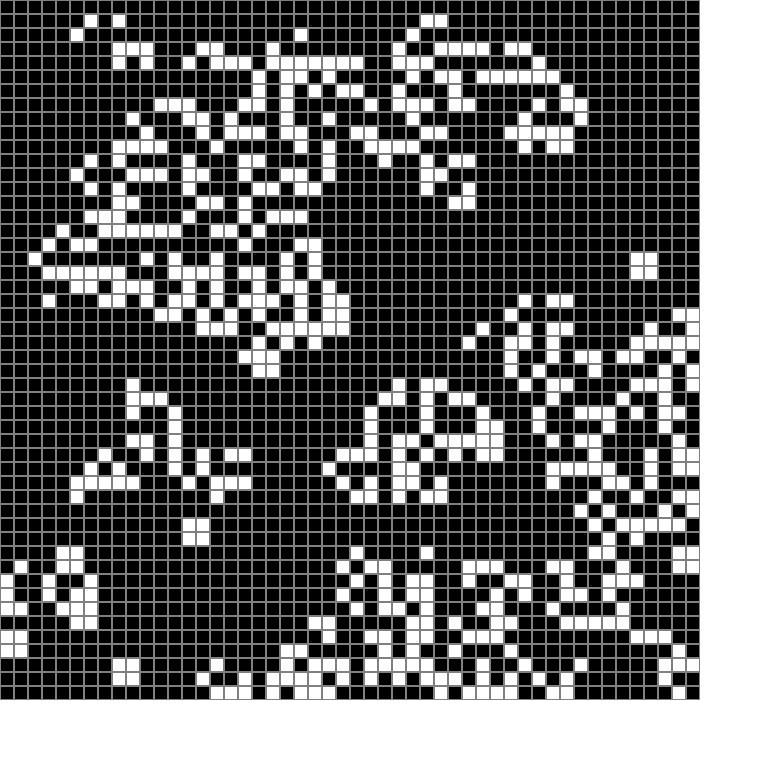
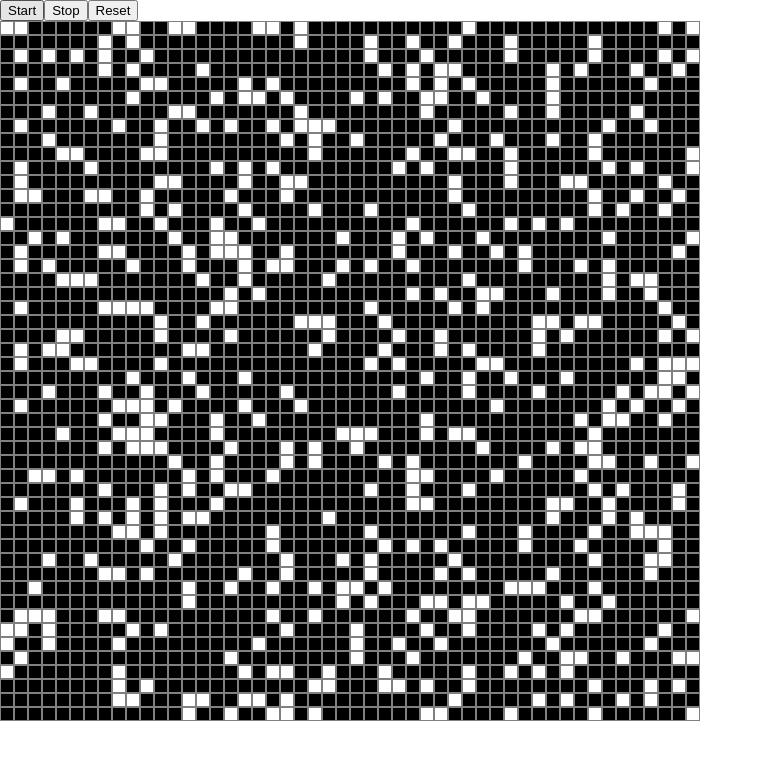
Before and after one commit to tkoar/cureatr-conway-gol, a React (Create React App) app: page / in a window 1280 px wide. Shown: the top 760 px of the page, without its empty margins (0-763 px from the left). Built offline with nearby package versions, Linux system fonts and the light colour scheme.

Commit message:
added start, stop, reset functionality

```diff
--- a/src/App.js
+++ b/src/App.js
@@ -2,10 +2,11 @@ import React, { Component } from 'react';
 import Board from './containers/Board'
 
 class App extends Component {
+
   render() {
     return (
       <div className="App">
-        <Board />
+        <Board {...this.state} press_play={this.press_play} press_pause={this.press_pause} press_reset={this.press_reset}/>
       </div>
     );
   }
--- a/src/containers/Board.js
+++ b/src/containers/Board.js
@@ -47,16 +47,7 @@ export default class Board extends Component {
   makeBoardMatrix = () => this.makeRows()
 
   componentDidMount() {
-    this.setState({board: this.makeBoardMatrix()}, () => this.startInterval())
-  }
-
-  startInterval = () => {
-    this.setState({interval: setInterval(() => this.checkBoard(), 1000)})
-  }
-
-  stopInterval = () => {
-    clearInterval(this.state.interval)
-    this.setState({interval: null})
+    this.setState({board: this.makeBoardMatrix()})
   }
 
   checkTop(x, y) {
@@ -161,11 +152,35 @@ export default class Board extends Component {
     this.setState({board: new_board})
   }
 
+  startInterval = () => this.setState({interval: setInterval(() => this.checkBoard(), 1000)})
+
+  stopInterval = () => {
+    clearInterval(this.state.interval)
+    this.setState({interval: null})
+  }
+
+  resetGame = () => {
+    clearInterval(this.state.interval)
+    this.setState({board: this.makeBoardMatrix(), interval: null})
+  }
+
+  makeStartStopResetButtons = () => {
+    return (
+      <div>
+        <button onClick={this.startInterval}>{"Start"}</button>
+        <button onClick={this.stopInterval}>{"Stop"}</button>
+        <button onClick={this.resetGame}>{"Reset"}</button>
+      </div>
+    )
+  }
+
   render() {
-    console.log(this.state.board)
     return(
-      <div style={{'float': 'left'}}>
-        {this.makeBoardComponentsMatrix()}
+      <div>
+        {this.makeStartStopResetButtons()}
+        <div style={{'float': 'left'}}>
+          {this.makeBoardComponentsMatrix()}
+        </div>
       </div>
     )
   }
```
